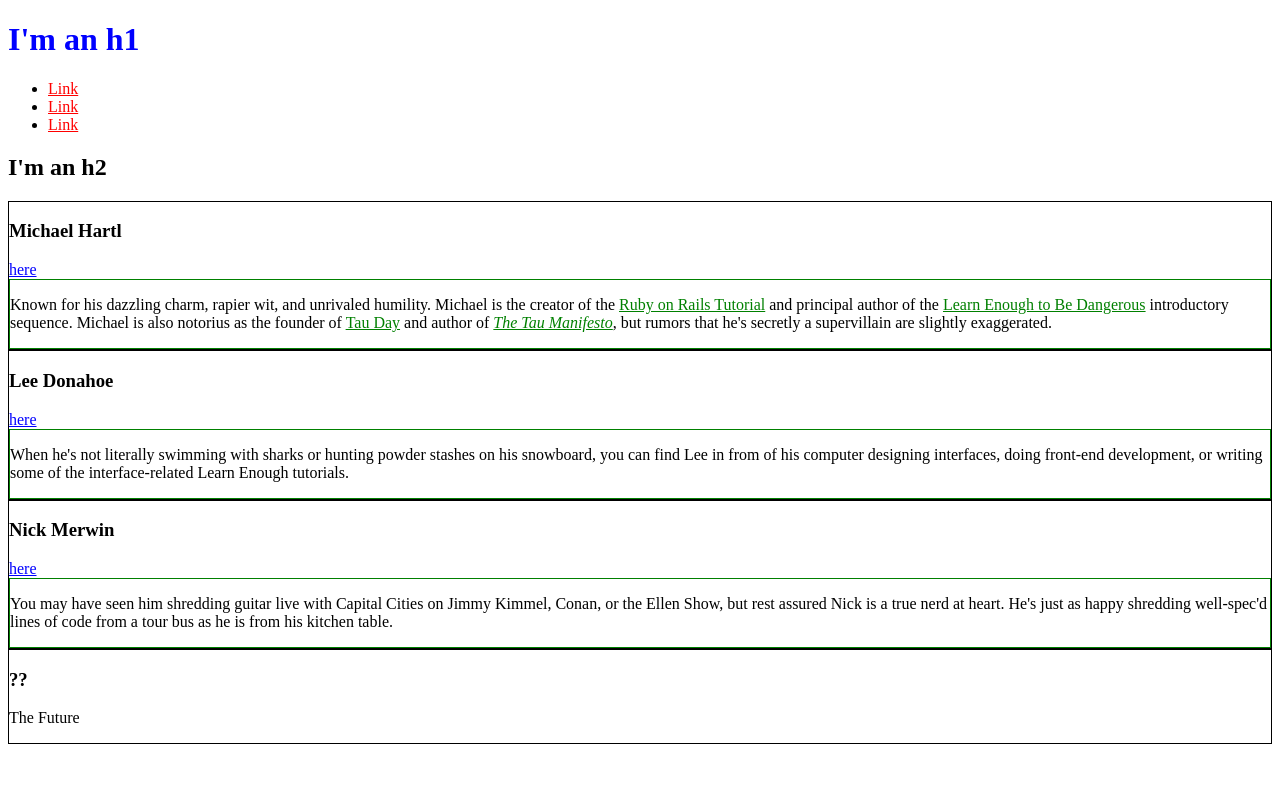
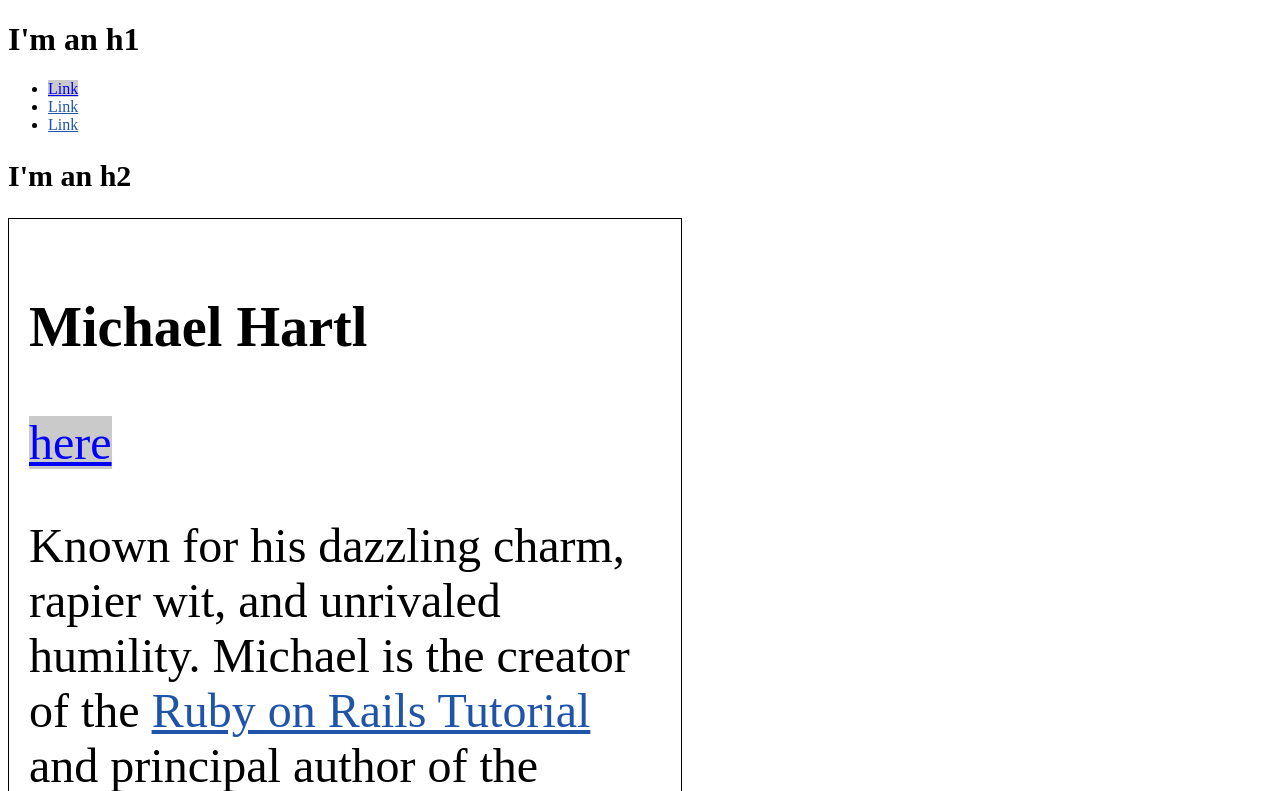
Before and after one commit to tokjen/tokjen.github.io, a plain HTML site: page index.html in a window 1280 px wide. Shown: the top 791 px of the page. Drawn offline with Linux system fonts and the light colour scheme.

Commit message:
Finish with percentages

```diff
--- a/index.html
+++ b/index.html
@@ -6,33 +6,41 @@
   <style>
     /* GLOBAL STYLES */
     a {
-      color: red;
+      color: #1f54a8;
     }
 
-    div {
-      border: 1px solid green;
+    h2 {
+      font-size: 30px;
     }
 
     /* SOCIAL STYLES */
     .social-link {
+      background: rgba(150, 150, 150, 0.5);
       color: blue;
     }
 
     /* BIO STYLES */
+    .bio-wrapper {
+      font-size: 24px;
+    }
+
     .bio-box {
       border: 1px solid black;
+      padding: 20px;
+      font-size: 48px;
+      width: 50%;
     }
 
-    .bio-copy a {
-      color: green;
+    .bio-copy {
+      font-size: 1em;
     }
   </style>
 </head>
 <body>
-  <h1 class="social-link">I'm an h1</h1>
+  <h1>I'm an h1</h1>
   <ul>
     <li>
-      <a href="http://example.com/">Link</a>
+      <a href="http://example.com/" class="social-link">Link</a>
     </li>
     <li>
       <a href="http://example.com/">Link</a>
@@ -42,6 +50,7 @@
     </li>
   </ul>
   <h2>I'm an h2</h2>
+  <div class="bio-wrapper">
     <div class="bio-box">
       <h3>Michael Hartl</h3>
       <a href="https://twitter.com/mhartl" class="social-link">here</a>
@@ -55,7 +64,7 @@
           Learn Enough to Be Dangerous</a> introductory sequence. Michael
           is also notorius as the founder of
           <a href="http://tauday.com/">Tau Day</a> and author of
-        <a href="http:tauday.com/tau-manifesto"><em>The Tau
+          <a href="http://tauday.com/tau-manifesto"><em>The Tau
           Manifesto</em></a>, but rumors that he's secretly a supervillain
           are slightly exaggerated.
         </p>
@@ -63,7 +72,7 @@
     </div>
     <div class="bio-box">
       <h3>Lee Donahoe</h3>
-    <a href="https:twitter.com/leedonahoe" class="social-link">here</a>
+      <a href="https://twitter.com/leedonahoe" class="social-link">here</a>
       <div class="bio-copy">
         <p>
           When he's not literally swimming with sharks or hunting powder stashes on
@@ -91,5 +100,6 @@
         The Future
       </p>
     </div>
+  </div>
 </body>
 </html>
```
Lines whose indentation alone changed are shown as unchanged.
